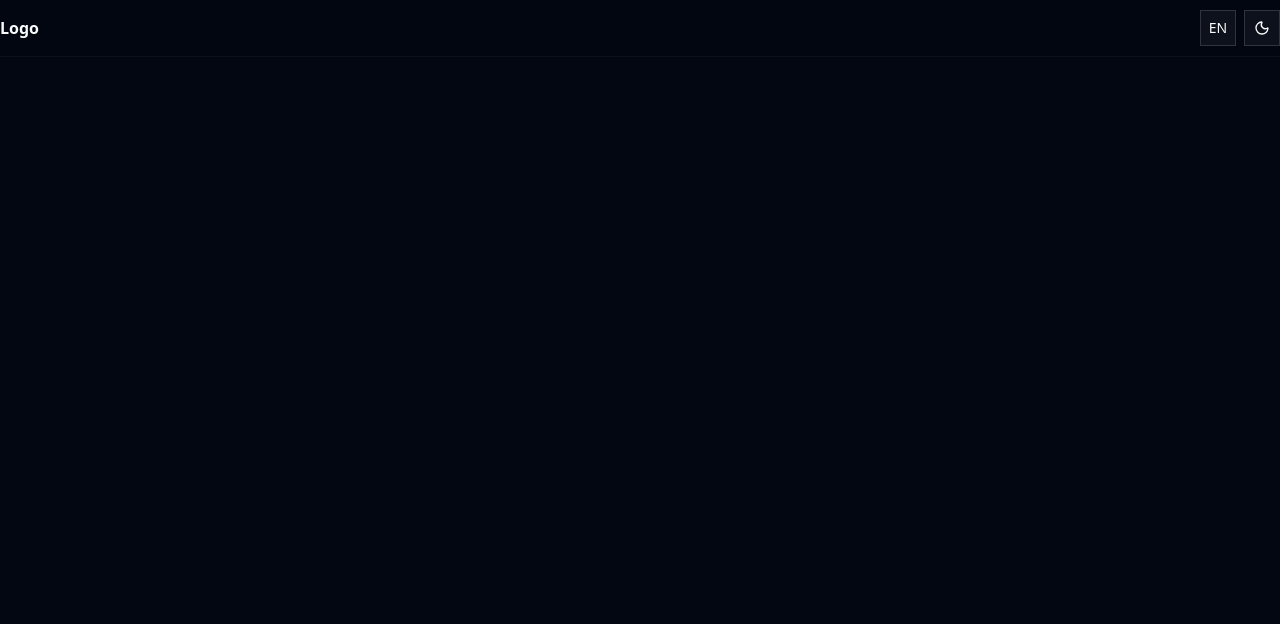
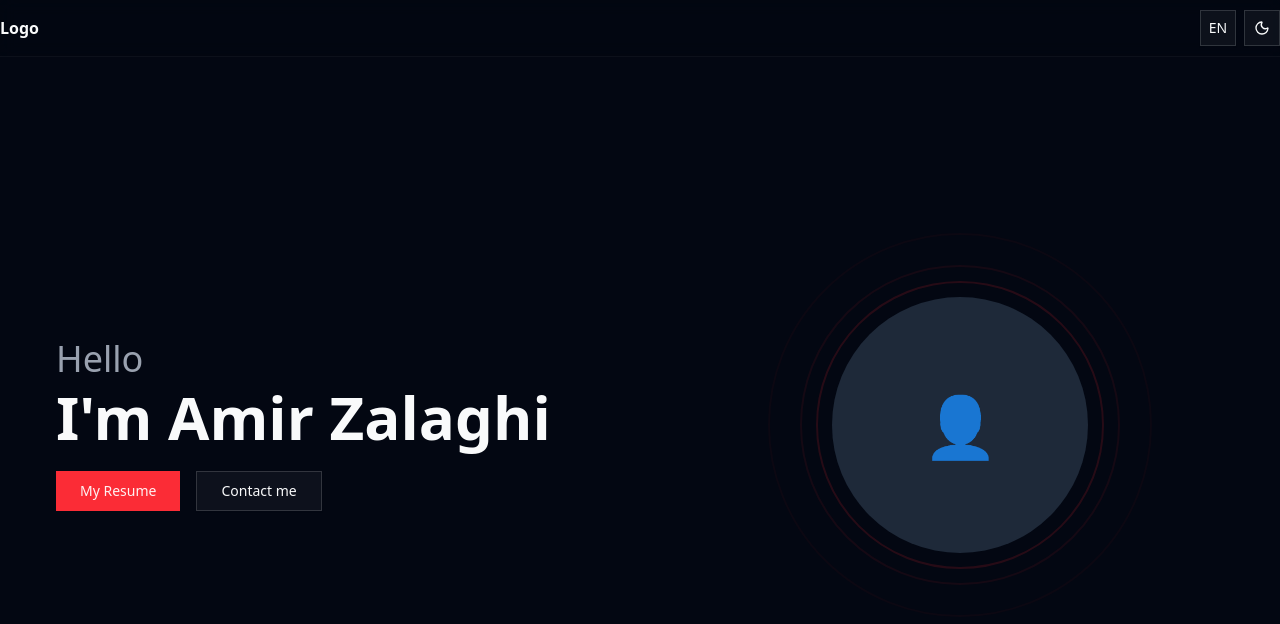
Before and after one commit to zalaghi-dev/personal, a React (Vite) app: page / in a window 1280 px wide. Shown: the top 624 px of the page. Built offline with nearby package versions, Linux system fonts and the light colour scheme.

Commit message:
feat: hero section bones

```diff
--- a/src/all-wrapper.tsx
+++ b/src/all-wrapper.tsx
@@ -1,5 +1,6 @@
 import { ThemeProvider } from "@/components/main/theme-provider";
 import { Header } from "@/components/main/header";
+import { Hero } from "@/components/main/hero";
 import { useEffect } from "react";
 import { useLanguageStore } from "@/store/language-store";
 import { useTranslation } from "react-i18next";
@@ -17,9 +18,7 @@ const AllWrapper = () => {
   return (
     <ThemeProvider defaultTheme="dark" storageKey="personal">
       <Header />
-      <main className="container mx-auto p-4">
-        <div></div>
-      </main>
+      <Hero />
     </ThemeProvider>
   );
 };
--- /dev/null
+++ b/src/components/main/hero.tsx
@@ -0,0 +1,40 @@
+import { Button } from "../ui/button";
+import { useTranslation } from "react-i18next";
+
+export function Hero() {
+  const { t } = useTranslation();
+
+  return (
+    <section className="flex min-h-[calc(100vh-4rem)] items-center justify-center py-12">
+      <div className="container grid gap-12 px-4 md:grid-cols-2 md:gap-8">
+        <div className="flex px-10 flex-col items-start justify-center gap-6">
+          <div className="space-y-2">
+            <h2 className="text-4xl font-light text-muted-foreground">{t('hero.greeting')}</h2>
+            <h1 className="text-5xl font-bold md:text-6xl">{t('hero.name')}</h1>
+          </div>
+
+          <div className="flex flex-wrap gap-4">
+            <Button size="lg">{t('hero.resume')}</Button>
+            <Button size="lg" variant="outline">
+              {t('hero.contact')}
+            </Button>
+          </div>
+        </div>
+        <div className="flex items-center justify-center">
+          <div className="relative">
+            <div className="absolute inset-0 -z-10 animate-pulse">
+              <div className="absolute left-1/2 top-1/2 size-72 -translate-x-1/2 -translate-y-1/2 rounded-full border-2 border-primary/20"></div>
+              <div className="absolute left-1/2 top-1/2 size-80 -translate-x-1/2 -translate-y-1/2 rounded-full border-2 border-primary/10"></div>
+              <div className="absolute left-1/2 top-1/2 size-96 -translate-x-1/2 -translate-y-1/2 rounded-full border-2 border-primary/5"></div>
+            </div>
+            <div className="relative size-64 overflow-hidden rounded-full bg-muted">
+              <div className="flex h-full w-full items-center justify-center text-6xl">
+                👤
+              </div>
+            </div>
+          </div>
+        </div>
+      </div>
+    </section>
+  );
+}
--- a/src/locales/en/translation.json
+++ b/src/locales/en/translation.json
@@ -1,5 +1,11 @@
 {
   "welcome": "Welcome",
   "language": "Language",
-  "theme": "Theme"
+  "theme": "Theme",
+  "hero": {
+    "greeting": "Hello",
+    "name": "I'm Amir Zalaghi",
+    "resume": "My Resume",
+    "contact": "Contact me"
+  }
 }
--- a/src/locales/fa/translation.json
+++ b/src/locales/fa/translation.json
@@ -1,5 +1,11 @@
 {
   "welcome": "خوش آمدید",
   "language": "زبان",
-  "theme": "تم"
+  "theme": "تم",
+  "hero": {
+    "greeting": "سلام",
+    "name": "من امیر زلقی ام",
+    "resume": "رزومه من",
+    "contact": "تماس با من"
+  }
 }
```
